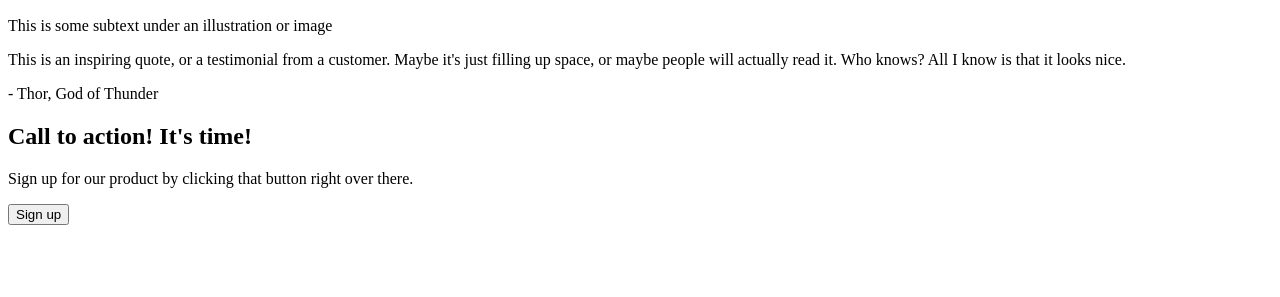
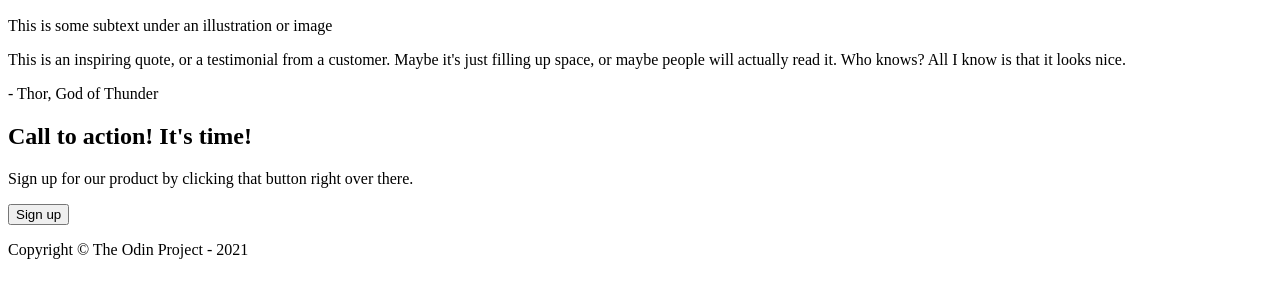
Before and after one commit to xtiancosca001-dot/xtian-landing-v1, a plain HTML site: page index.html in a window 1280 px wide. Shown: the part 495-792 px from the top of the page. Drawn offline with Linux system fonts and the light colour scheme.

Commit message:
Add HTML to footer

```diff
--- a/index.html
+++ b/index.html
@@ -65,5 +65,9 @@
                 Sign up
             </button>
         </div>
+        <!-- SECTION V : Footer -->
+         <div class="footer">
+            <p>Copyright &copy; The Odin Project - 2021</p>
+         </div>
     </body>
 </html>
```
